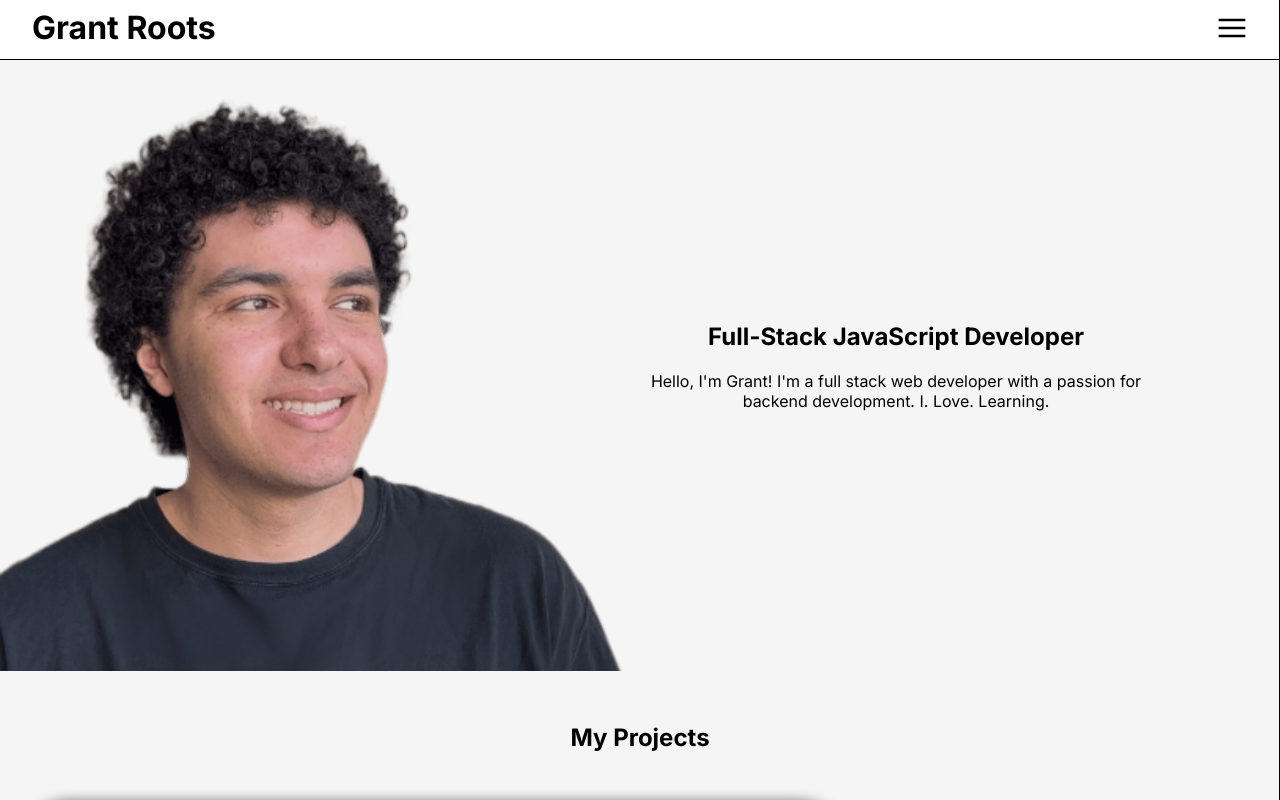
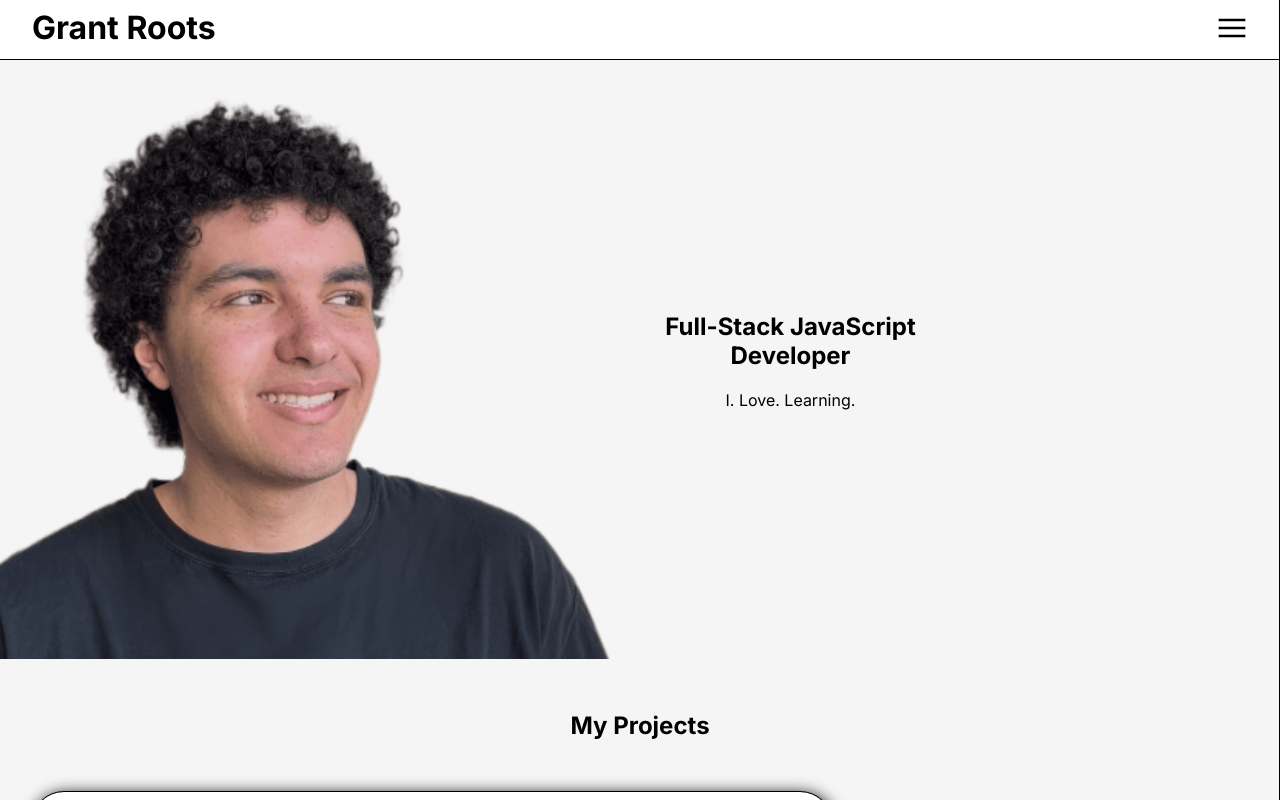
Before and after one commit to GrantRoots/personal-website, a React (Vite) app: page / in a window 1280 px wide. Shown: the top 800 px of the page. Built offline with nearby package versions, Linux system fonts and the light colour scheme.

Commit message:
fix: fixed hero sizing and description

```diff
--- a/src/App.jsx
+++ b/src/App.jsx
@@ -19,10 +19,7 @@ function App() {
           <img src="/pictureofme.png" alt="Picture of Me" />
           <div>
             <h2>Full-Stack JavaScript Developer</h2>
-            <p>
-              Hello, I'm Grant! I'm a full stack web developer with a passion
-              for backend development. I. Love. Learning.
-            </p>
+            <p>I. Love. Learning.</p>
           </div>
         </section>
         <section>
--- a/src/App.module.css
+++ b/src/App.module.css
@@ -8,15 +8,18 @@
 
 .hero {
   text-align: center;
-  display: flex;
-  flex-direction: row;
+  display: grid;
+  grid-template-columns: 1fr 1fr;
 }
 
 .hero img {
-  align-self: flex-start;
-  max-width: 50%;
+  max-width: 100%;
   width: auto;
-  max-height: 80vh;
+  max-height: 75vh;
+}
+
+.hero div {
+  justify-self: start;
 }
 
 .hero h2 {
```
